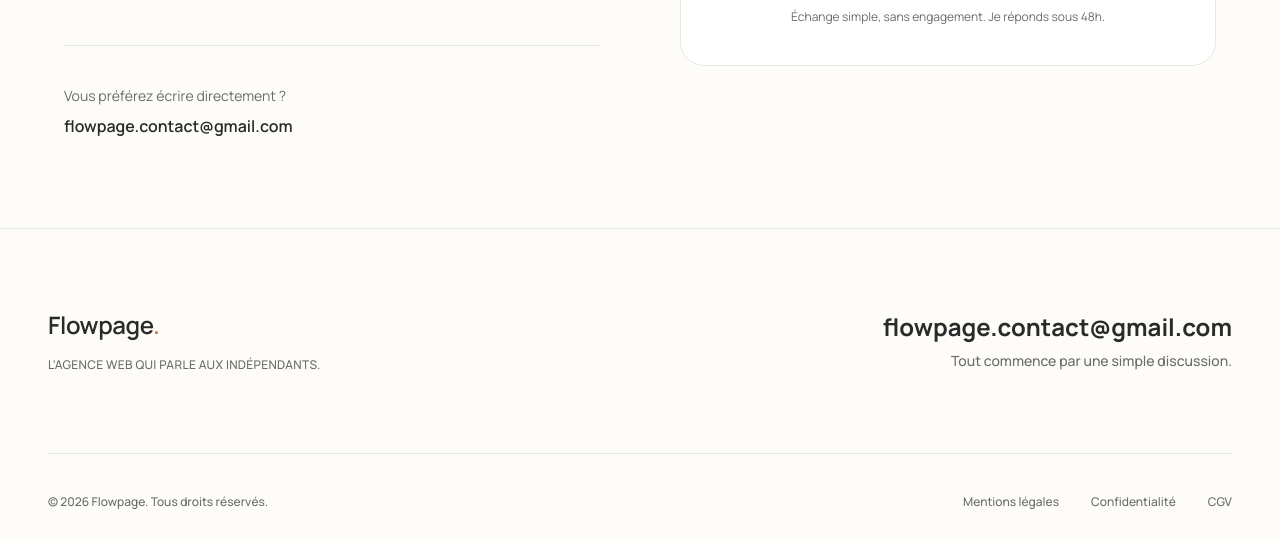
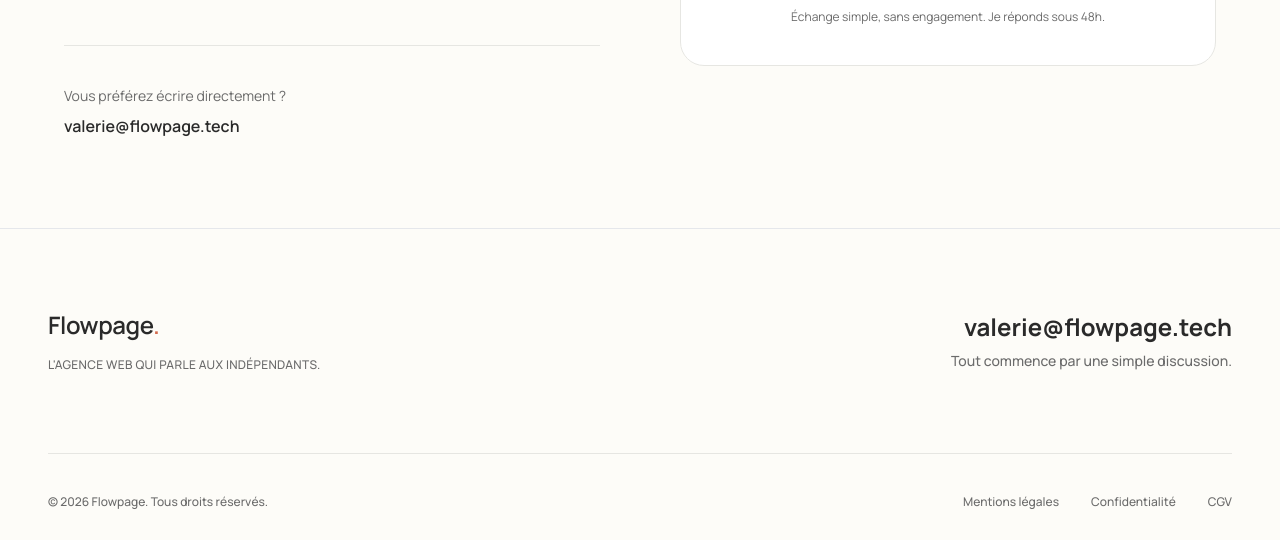
Before and after one commit to mgamsdve/FlowPage, a website built with Vite: page Web/contact.html in a window 1280 px wide. Shown: the part 1294-1834 px from the top of the page. Built offline with nearby package versions, Linux system fonts and the light colour scheme; a web font is replaced by a local one.

Commit message:
valerie@flowpage.tech

```diff
--- a/Web/a-propos.html
+++ b/Web/a-propos.html
@@ -314,10 +314,10 @@
                             Contact
                         </p>
                         <a
-                            href="mailto:flowpage.contact@gmail.com"
+                            href="mailto:valerie@flowpage.tech"
                             class="text-sm font-semibold text-brand-dark transition-colors hover:text-brand-orange"
                         >
-                            flowpage.contact@gmail.com
+                            valerie@flowpage.tech
                         </a>
                     </div>
                 </div>
@@ -644,8 +644,8 @@
                     <div class="text-center md:text-right">
                         <a
                             class="text-xl md:text-2xl font-bold text-brand-dark hover:text-brand-orange transition-colors"
-                            href="mailto:flowpage.contact@gmail.com"
-                            >flowpage.contact@gmail.com</a
+                            href="mailto:valerie@flowpage.tech"
+                            >valerie@flowpage.tech</a
                         >
                         <p class="text-sm text-gray-400 mt-2 font-medium">
                             Tout commence par une simple discussion.
--- a/Web/cgv.html
+++ b/Web/cgv.html
@@ -80,7 +80,7 @@
 
             <h2>Contact</h2>
             <p>
-                Pour toute question : <a href="mailto:flowpage.contact@gmail.com">flowpage.contact@gmail.com</a>
+                Pour toute question : <a href="mailto:valerie@flowpage.tech">valerie@flowpage.tech</a>
             </p>
 
             <a class="back-link" href="/">Retour à l’accueil</a>
--- a/Web/confidentialite.html
+++ b/Web/confidentialite.html
@@ -76,7 +76,7 @@
             <p>
                 Vous pouvez demander l’accès, la rectification ou la suppression
                 de vos données en écrivant à
-                <a href="mailto:flowpage.contact@gmail.com">flowpage.contact@gmail.com</a>.
+                <a href="mailto:valerie@flowpage.tech">valerie@flowpage.tech</a>.
             </p>
 
             <a class="back-link" href="/">Retour à l’accueil</a>
--- a/Web/contact.html
+++ b/Web/contact.html
@@ -314,10 +314,10 @@
                             Contact
                         </p>
                         <a
-                            href="mailto:flowpage.contact@gmail.com"
+                            href="mailto:valerie@flowpage.tech"
                             class="text-sm font-semibold text-brand-dark transition-colors hover:text-brand-orange"
                         >
-                            flowpage.contact@gmail.com
+                            valerie@flowpage.tech
                         </a>
                     </div>
                 </div>
@@ -465,10 +465,10 @@
                                     Vous préférez écrire directement ?
                                 </p>
                                 <a
-                                    href="mailto:flowpage.contact@gmail.com"
+                                    href="mailto:valerie@flowpage.tech"
                                     class="text-base font-semibold text-brand-dark hover:text-brand-orange transition-colors"
                                 >
-                                    flowpage.contact@gmail.com
+                                    valerie@flowpage.tech
                                 </a>
                             </div>
                         </div>
@@ -504,7 +504,7 @@
                                         id="contact-email"
                                         name="email"
                                         required
-                                        placeholder="flowpage.contact@gmail.com"
+                                        placeholder="valerie@flowpage.tech"
                                         class="w-full px-4 py-3 rounded-xl border border-brand-soft-border bg-brand-cream text-brand-dark text-base placeholder:text-gray-400 focus:outline-none focus:border-brand-orange transition-colors"
                                     />
                                 </div>
@@ -592,8 +592,8 @@ Message envoyé avec succès !
                     <div class="text-center md:text-right">
                         <a
                             class="text-xl md:text-2xl font-bold text-brand-dark hover:text-brand-orange transition-colors"
-                            href="mailto:flowpage.contact@gmail.com"
-                            >flowpage.contact@gmail.com</a
+                            href="mailto:valerie@flowpage.tech"
+                            >valerie@flowpage.tech</a
                         >
                         <p class="text-sm text-gray-400 mt-2 font-medium">
                             Tout commence par une simple discussion.
--- a/Web/index.html
+++ b/Web/index.html
@@ -96,7 +96,7 @@
                         "name": "Flowpage",
                         "url": "https://flowpage.tech/",
                         "description": "Conception de pages et sites web clairs, lisibles et crédibles pour indépendants et petites entreprises.",
-                        "email": "flowpage.contact@gmail.com",
+                        "email": "valerie@flowpage.tech",
                         "areaServed": "FR",
                         "serviceType": [
                             "Création de landing page",
@@ -360,10 +360,10 @@
                         Contact
                     </p>
                     <a
-                        href="mailto:flowpage.contact@gmail.com"
+                        href="mailto:valerie@flowpage.tech"
                         class="text-sm font-semibold text-brand-dark hover:text-brand-orange transition-colors"
                     >
-                        flowpage.contact@gmail.com
+                        valerie@flowpage.tech
                     </a>
                 </div>
             </div>
@@ -1482,7 +1482,7 @@
                                             id="contact-email"
                                             name="email"
                                             required
-                                        placeholder="flowpage.contact@gmail.com"
+                                        placeholder="valerie@flowpage.tech"
                                             class="w-full px-4 py-3 rounded-xl border border-brand-soft-border bg-brand-cream text-brand-dark text-base placeholder:text-gray-400 focus:outline-none focus:border-brand-orange transition-colors"
                                         />
                                     </div>
@@ -1575,8 +1575,8 @@
                     <div class="text-center md:text-right">
                         <a
                             class="text-xl md:text-2xl font-bold text-brand-dark hover:text-brand-orange transition-colors"
-                            href="mailto:flowpage.contact@gmail.com"
-                            >flowpage.contact@gmail.com</a
+                            href="mailto:valerie@flowpage.tech"
+                            >valerie@flowpage.tech</a
                         >
                         <p class="text-sm text-gray-400 mt-2 font-medium">
                             Tout commence par une simple discussion.
--- a/Web/mentions-legales.html
+++ b/Web/mentions-legales.html
@@ -55,7 +55,7 @@
             <h2>Éditeur du site</h2>
             <p>
                 Flowpage<br />
-                Contact : <a href="mailto:flowpage.contact@gmail.com">flowpage.contact@gmail.com</a>
+                Contact : <a href="mailto:valerie@flowpage.tech">valerie@flowpage.tech</a>
             </p>
 
             <h2>Hébergement</h2>
--- a/Web/services.html
+++ b/Web/services.html
@@ -314,10 +314,10 @@
                             Contact
                         </p>
                         <a
-                            href="mailto:flowpage.contact@gmail.com"
+                            href="mailto:valerie@flowpage.tech"
                             class="text-sm font-semibold text-brand-dark transition-colors hover:text-brand-orange"
                         >
-                            flowpage.contact@gmail.com
+                            valerie@flowpage.tech
                         </a>
                     </div>
                 </div>
@@ -953,8 +953,8 @@
                     <div class="text-center md:text-right">
                         <a
                             class="text-xl md:text-2xl font-bold text-brand-dark hover:text-brand-orange transition-colors"
-                            href="mailto:flowpage.contact@gmail.com"
-                            >flowpage.contact@gmail.com</a
+                            href="mailto:valerie@flowpage.tech"
+                            >valerie@flowpage.tech</a
                         >
                         <p class="text-sm text-gray-400 mt-2 font-medium">
                             Tout commence par une simple discussion.
```
Also changed, not shown: Web/dist/a-propos.html, Web/dist/cgv.html, Web/dist/confidentialite.html, Web/dist/contact.html, Web/dist/index.html, Web/dist/mentions-legales.html, Web/dist/services.html.
